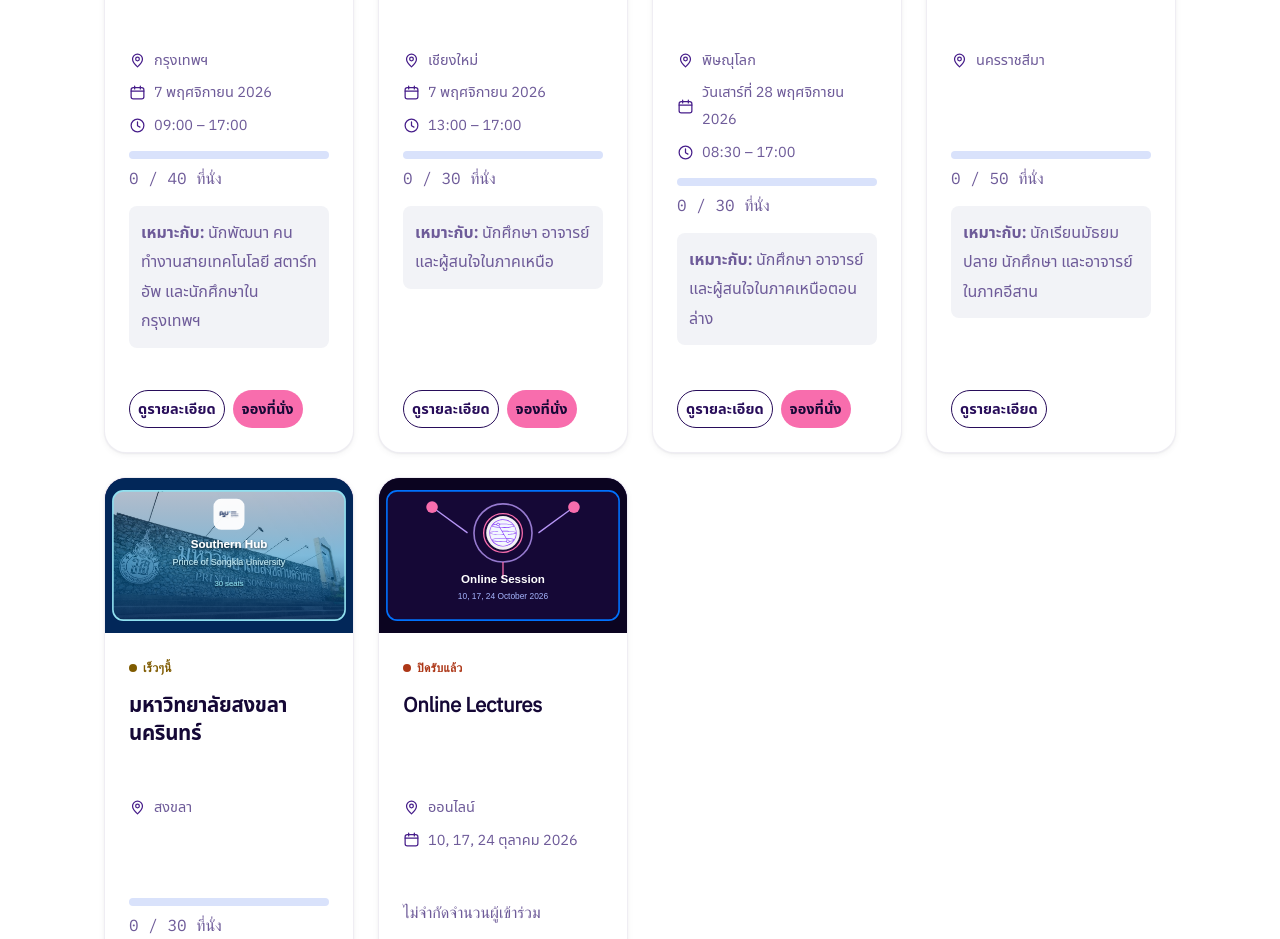
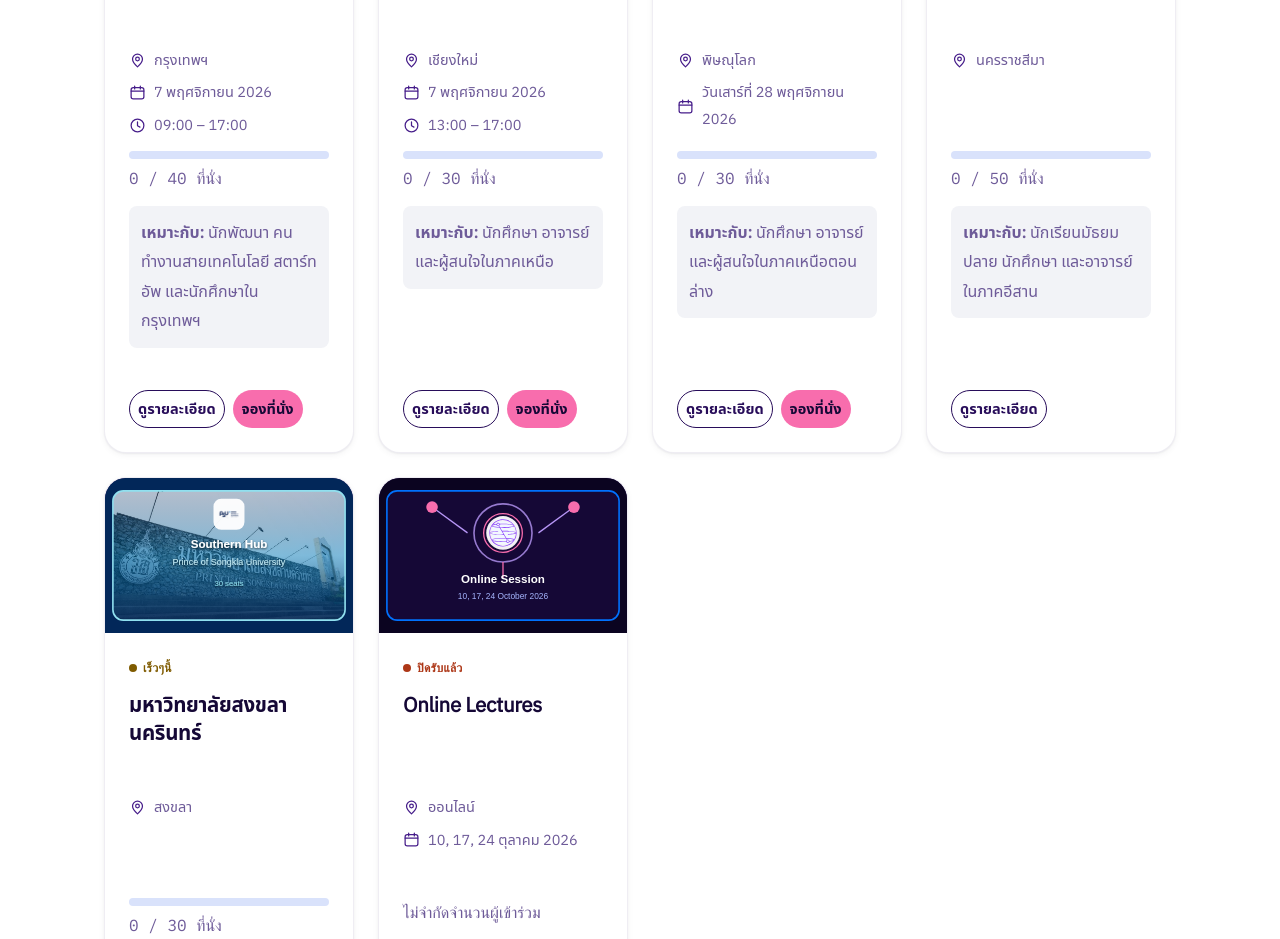
Before and after one commit to Bright2704/qtt2026, a Next.js app: page / in a window 1280 px wide. Shown: the part 2200-3139 px from the top of the page. Built offline with nearby package versions, Linux system fonts and the light colour scheme; a web font is replaced by a local one.

Commit message:
Remove time from Naresuan University edition pending confirmation

```diff
--- a/data/editions.ts
+++ b/data/editions.ts
@@ -263,8 +263,8 @@ const editionList: Edition[] = [
     date: "2026-11-28",
     dateConfirmed: true,
     dateLabel: { th: "วันเสาร์ที่ 28 พฤศจิกายน 2026", en: "Saturday, 28 November 2026" },
-    start: "08:30",
-    end: "17:00",
+    start: "—",
+    end: "—",
     capacity: 30,
     registered: 0,
     status: "open",
```
